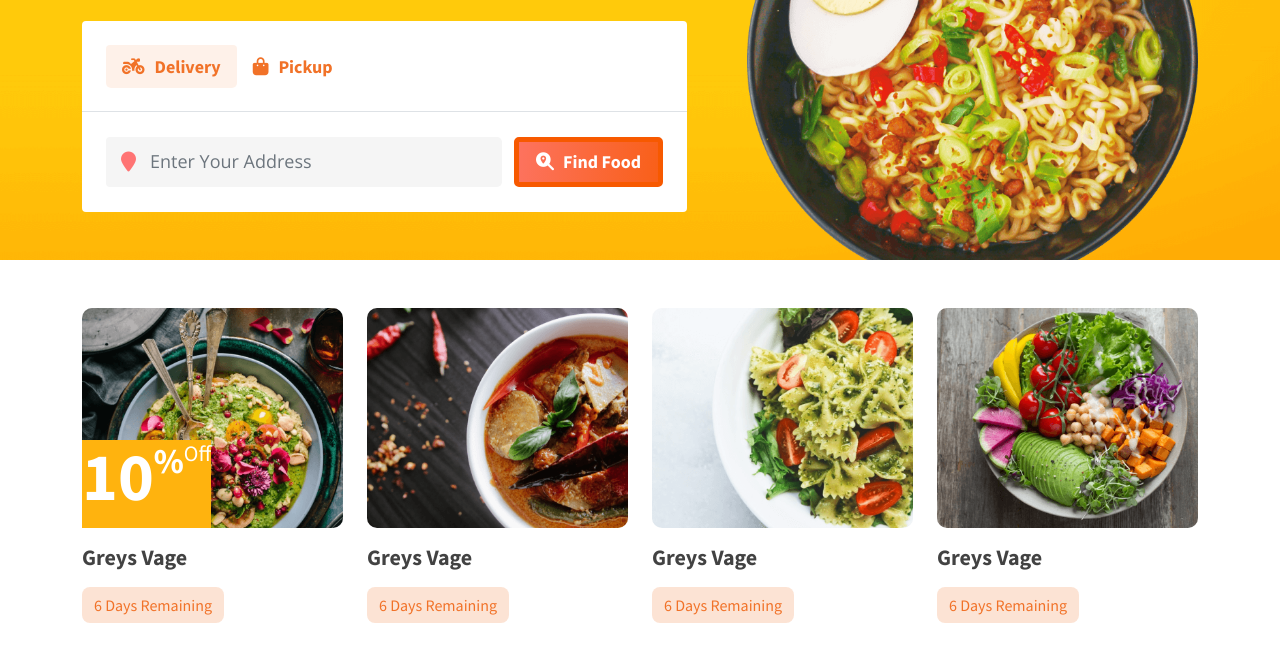
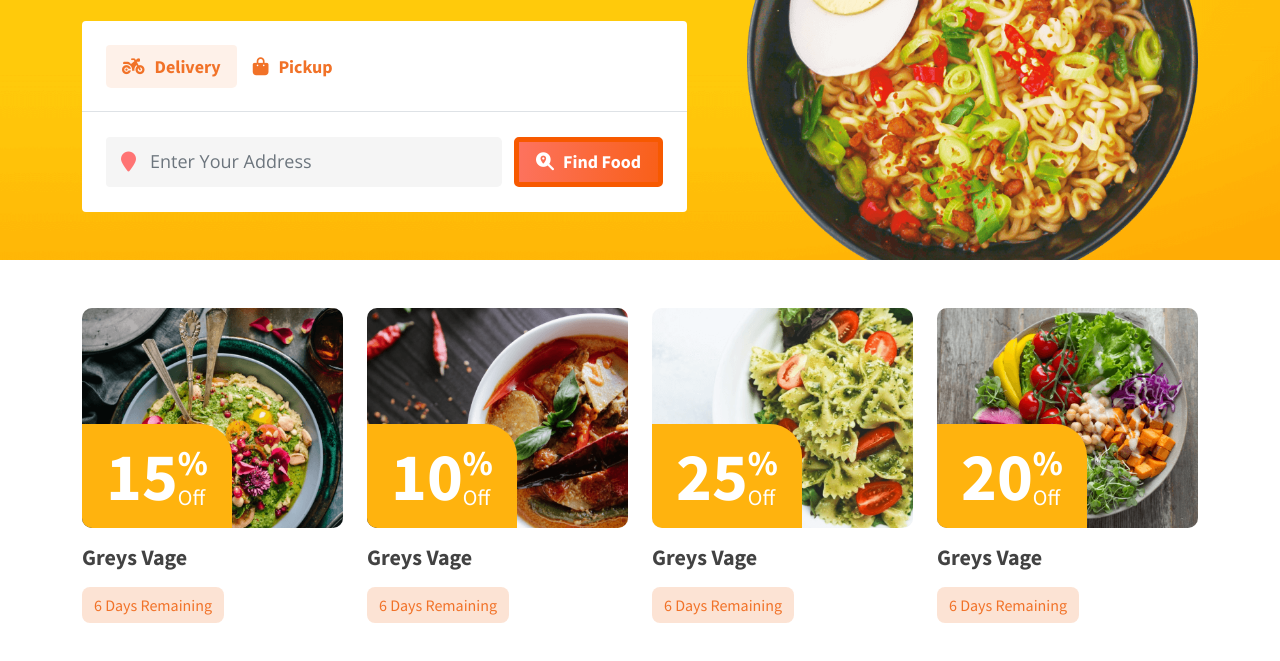
Before and after one commit to rray524/food-wagon, a plain HTML site: page index.html in a window 1280 px wide. Shown: the part 415-1076 px from the top of the page. Drawn offline with nearby package versions, Linux system fonts and the light colour scheme.

Commit message:
third section committed

```diff
--- a/index.html
+++ b/index.html
@@ -126,19 +126,21 @@
     <Section class="food-available py-5">
         <div class="container">
             <div class="row row-cols-xl-4 row-cols-lg-3 row-cols-md-3">
-                <div class="col-6 col-md-4 col-lg-3">
+                <div class="col-12 col-md-4 col-lg-3">
                     <div class="card" style="width: 100%;">
                         <div class="special-offer-box">
                             <img src="img/gallery/discount-item-4.png" class="card-img-top" alt="...">
-                            <div class="discount-offer">
+                            <div class="discount-offer px-4 py-3">
                                 <div class="numeric">
-                                    <p>10</p>
+                                    <p class="m-0">15</p>
                                 </div>
-                                <div class="percent">
-                                    <p>%</p>
-                                </div>
-                                <div class="off">
-                                    <p>Off</p>
+                                <div class="percent-offer">
+                                    <div class="percent">
+                                        <p>%</p>
+                                    </div>
+                                    <div class="off">
+                                        <p>Off</p>
+                                    </div>
                                 </div>
                             </div>
                         </div>
@@ -148,10 +150,23 @@
                         </div>
                     </div>
                 </div>
-                <div class="col-6 col-md-4 col-lg-3">
+                <div class="col-12 col-md-4 col-lg-3">
                     <div class="card" style="width: 100%;">
                         <div class="special-offer-box">
                             <img src="img/gallery/discount-item-3.png" class="card-img-top" alt="...">
+                            <div class="discount-offer px-4 py-3">
+                                <div class="numeric">
+                                    <p class="m-0">10</p>
+                                </div>
+                                <div class="percent-offer">
+                                    <div class="percent">
+                                        <p>%</p>
+                                    </div>
+                                    <div class="off">
+                                        <p>Off</p>
+                                    </div>
+                                </div>
+                            </div>
                         </div>
                         <div class="card-body">
                             <h5 class="card-title f-ab-title mb-3">Greys Vage</h5>
@@ -159,10 +174,23 @@
                         </div>
                     </div>
                 </div>
-                <div class="col-6 col-md-4 col-lg-3">
+                <div class="col-12 col-md-4 col-lg-3">
                     <div class="card" style="width: 100%;">
                         <div class="special-offer-box">
                             <img src="img/gallery/discount-item-2.png" class="card-img-top" alt="...">
+                            <div class="discount-offer px-4 py-3">
+                                <div class="numeric">
+                                    <p class="m-0">25</p>
+                                </div>
+                                <div class="percent-offer">
+                                    <div class="percent">
+                                        <p>%</p>
+                                    </div>
+                                    <div class="off">
+                                        <p>Off</p>
+                                    </div>
+                                </div>
+                            </div>
                         </div>
                         <div class="card-body">
                             <h5 class="card-title f-ab-title mb-3">Greys Vage</h5>
@@ -170,10 +198,23 @@
                         </div>
                     </div>
                 </div>
-                <div class="col-6 col-md-4 col-lg-3">
+                <div class="col-12 col-md-4 col-lg-3">
                     <div class="card" style="width: 100%;">
                         <div class="special-offer-box">
                             <img src="img/gallery/discount-item-1.png" class="card-img-top" alt="...">
+                            <div class="discount-offer px-4 py-3">
+                                <div class="numeric">
+                                    <p class="m-0">20</p>
+                                </div>
+                                <div class="percent-offer">
+                                    <div class="percent">
+                                        <p>%</p>
+                                    </div>
+                                    <div class="off">
+                                        <p>Off</p>
+                                    </div>
+                                </div>
+                            </div>
                         </div>
                         <div class="card-body">
                             <h5 class="card-title f-ab-title mb-3">Greys Vage</h5>
--- a/style.css
+++ b/style.css
@@ -247,6 +247,8 @@ h5.card-title.f-ab-title {
     bottom: 0;
     background: var(--primary-color);
     display: flex;
+    align-items: center;
+    border-radius: 0 32px 0 10px;
 }
 .numeric p {
     font-size: 68px;
```
